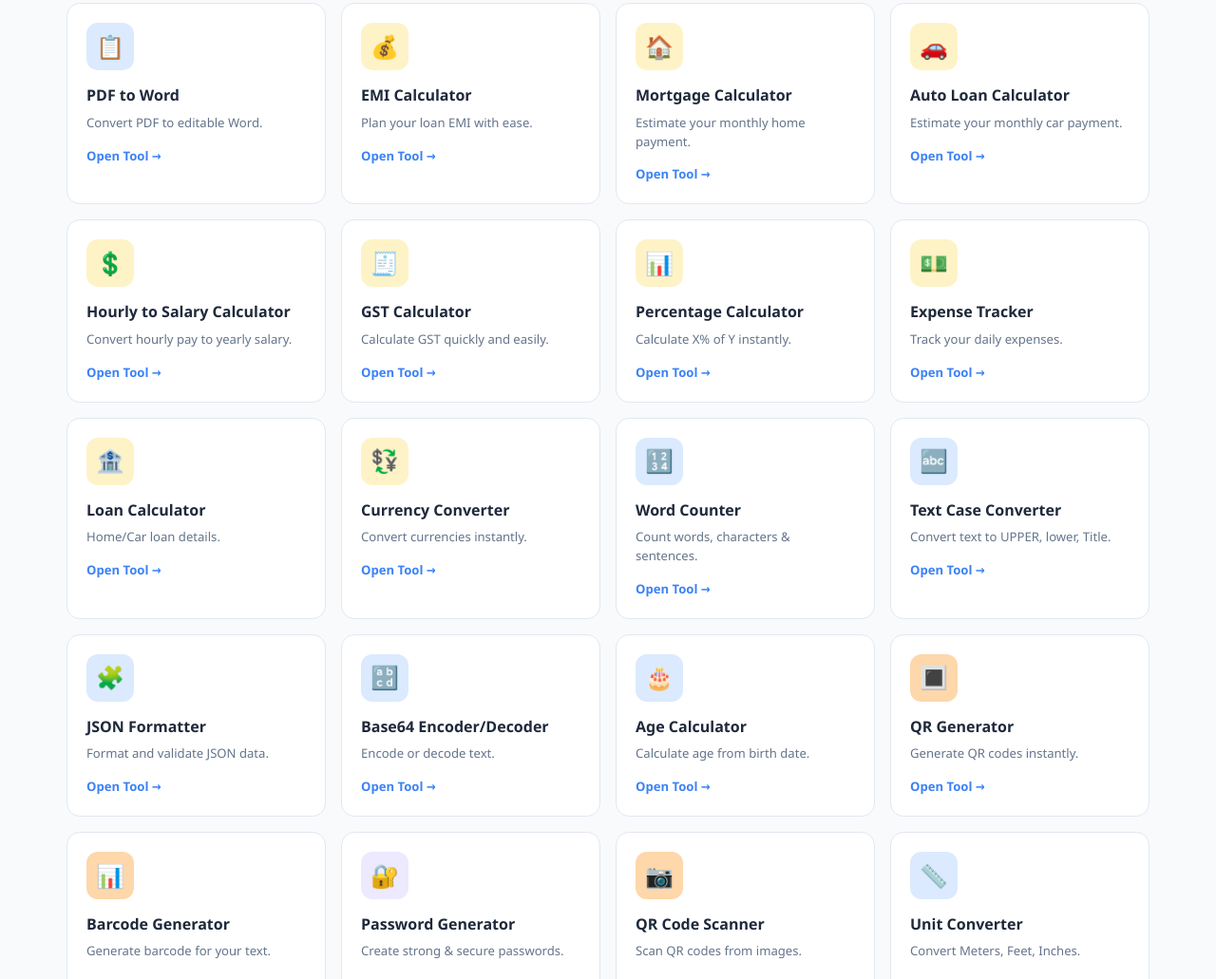
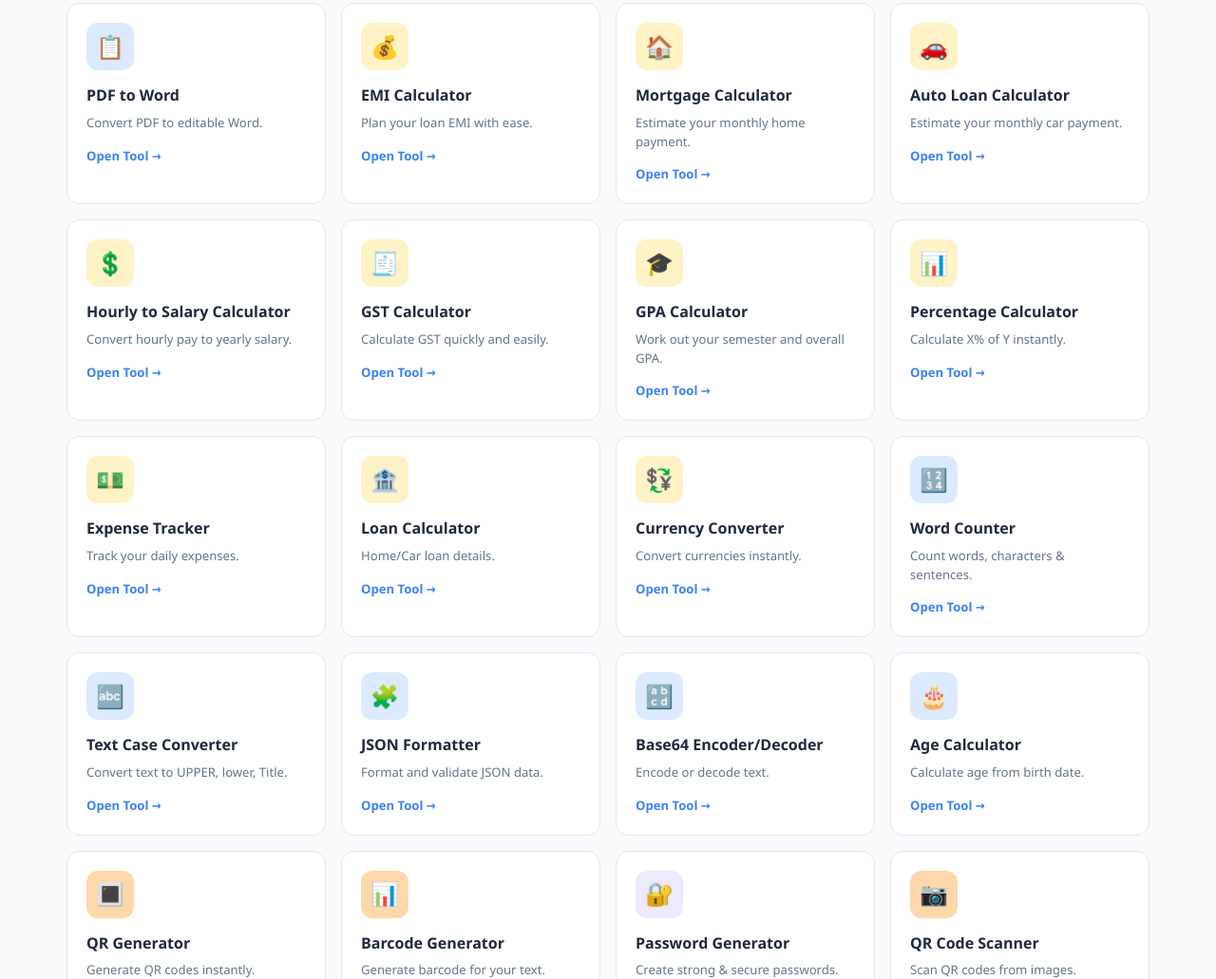
Before and after one commit to dayfunnyvideo-cell/kitupbox, a website: page index.html in a window 1280 px wide. Shown: the part 2215-3246 px from the top of the page at 95% size. Drawn offline with Linux system fonts and the light colour scheme.

Commit message:
Add GPA Calculator tool card to index.html

```diff
--- a/index.html
+++ b/index.html
@@ -887,6 +887,13 @@
           <div class="tool-btn">Open Tool →</div>
         </a>
 
+       <a class="tool-card" href="/gpa-calculator.html">
+        <div class="tool-icon icon-calc">🎓</div>
+         <h4>GPA Calculator</h4>
+         <p>Work out your semester and overall GPA.</p>
+        <div class="tool-btn">Open Tool →</div>
+     </a>
+
         <a class="tool-card" href="/percentage-calculator.html">
           <div class="tool-icon icon-calc">📊</div>
           <h4>Percentage Calculator</h4>
@@ -1208,6 +1215,7 @@
       { id: 'mortgageCalc', slug: 'mortgage-calculator', cat: 'finance', name: 'Mortgage Calculator', desc: 'Estimate your monthly home payment.', icon: '🏠', color: 'icon-calc', popular: true },
       { id: 'autoLoanCalc', slug: 'auto-loan-calculator', cat: 'finance', name: 'Auto Loan Calculator', desc: 'Estimate your monthly car payment.', icon: '🚗', color: 'icon-calc' },
       { id: 'hourlySalaryCalc', slug: 'hourly-to-salary-calculator', cat: 'finance', name: 'Hourly to Salary Calculator', desc: 'Convert hourly pay to yearly salary.', icon: '💲', color: 'icon-calc' },
+      { id: 'gpaCalc', slug: 'gpa-calculator', cat: 'finance', name: 'GPA Calculator', desc: 'Work out your semester and overall GPA.', icon: '🎓', color: 'icon-calc' },
     ];
 
       /* ==================== RENDER TOOL CARD ==================== */
```
